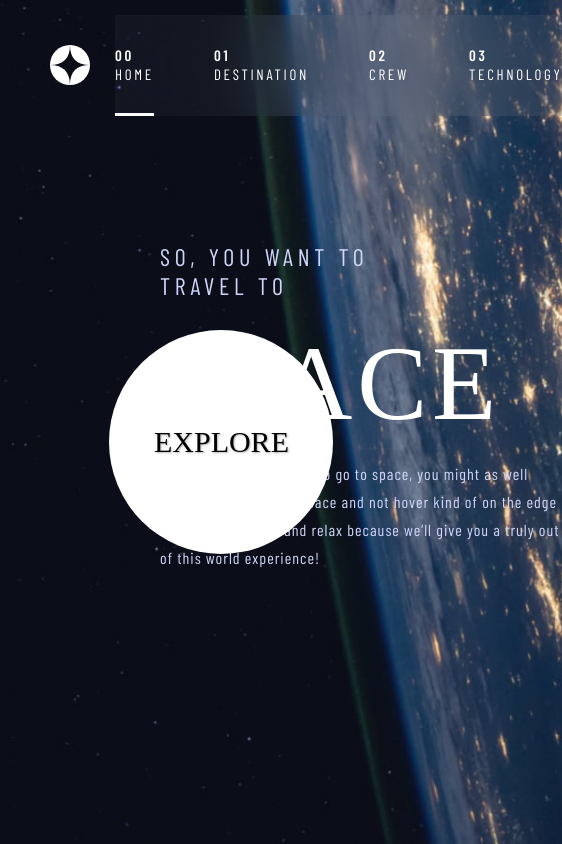
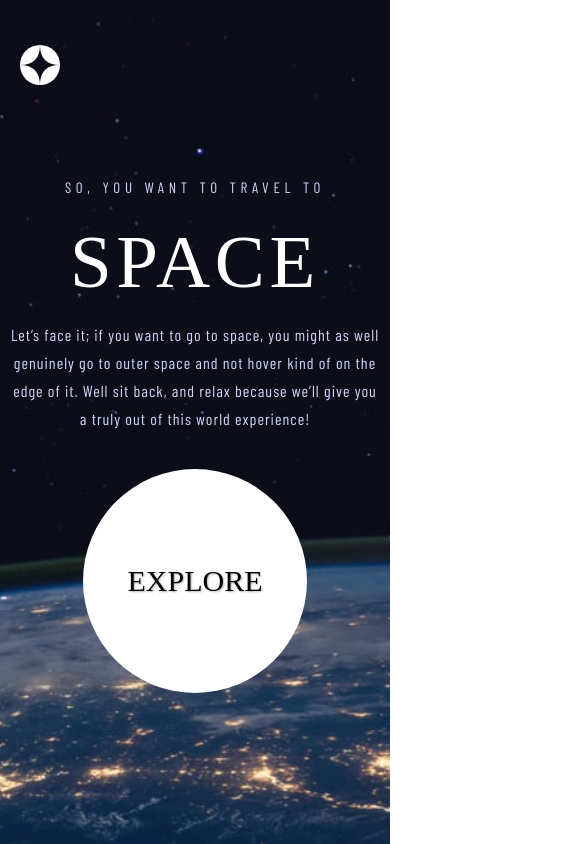
Before and after one commit to Anibal-quintero/space-tourism, a React (Vite) app: page / in a window 390 px wide. Shown: the whole page, 562 px wide, since content can reach past the window. Built offline with nearby package versions, Linux system fonts and the light colour scheme; a web font is replaced by a local one.

Commit message:
home page adapted to devices

```diff
--- a/src/components/BackgroundImage.css
+++ b/src/components/BackgroundImage.css
@@ -10,3 +10,31 @@
 .background-technology {
   background-image: url(../assets/technology/background-technology-desktop.jpg);
 }
+@media (max-width: 800px) {
+  .background-home {
+    background-image: url(../assets/home/background-home-tablet.jpg);
+  }
+  .background-destination {
+    background-image: url(../assets/destination/background-destination-tablet.jpg);
+  }
+  .background-crew {
+    background-image: url(../assets/crew/background-crew-tablet.jpg);
+  }
+  .background-technology {
+    background-image: url(../assets/technology/background-technology-tablet.jpg);
+  }
+}
+@media (max-width: 478px) {
+  .background-home {
+    background-image: url(../assets/home/background-home-mobile.jpg);
+  }
+  .background-destination {
+    background-image: url(../assets/destination/background-destination-mobile.jpg);
+  }
+  .background-crew {
+    background-image: url(../assets/crew/background-crew-mobile.jpg);
+  }
+  .background-technology {
+    background-image: url(../assets/technology/background-technology-mobile.jpg);
+  }
+}
--- a/src/components/Navar.css
+++ b/src/components/Navar.css
@@ -47,3 +47,20 @@ header ul li a span {
 .selected {
   border-color: #fff;
 }
+@media (max-width: 800px) {
+  header {
+    padding: 0 0 0 20px;
+  }
+  header div {
+    flex-grow: 0;
+  }
+  header ul {
+    gap: 0;
+    justify-content: space-evenly;
+  }
+}
+@media (max-width: 478px) {
+  header ul {
+    display: none;
+  }
+}
--- a/src/index.css
+++ b/src/index.css
@@ -8,7 +8,7 @@ body {
   background-size: cover;
   background-position: center;
   background-repeat: no-repeat;
-  height: 100vh;
+  min-height: 100vh;
 }
 ul {
   list-style-type: none;
--- a/src/pages/Destination.css
+++ b/src/pages/Destination.css
@@ -22,9 +22,6 @@
 }
 .destination__heading-number {
   color: #d0d6f95d;
-}
-.destination__image-container {
-  overflow: hidden;
 }
 .destination img {
   width: 23rem;
@@ -93,3 +90,34 @@
     transform: rotate(360deg);
   }
 }
+@media (max-width: 926px) {
+  .destination__content {
+    gap: 2em;
+  }
+  .destination__container {
+    width: 100%;
+    padding: 0 20px;
+  }
+}
+@media (max-width: 800px) {
+  .destination__content {
+    flex-direction: column;
+  }
+  .destination__heading {
+    margin: 10px 0 0px;
+  }
+  .destination img {
+    width: 16rem;
+    height: 16rem;
+  }
+  .destination__details {
+    width: 100%;
+  }
+  .destination__title {
+    font-size: 3rem;
+  }
+  .destination__description {
+    line-height: 20px;
+    margin: 0 0 20px 0;
+  }
+}
--- a/src/pages/Home.css
+++ b/src/pages/Home.css
@@ -1,10 +1,14 @@
 .home {
-  position: relative;
+  display: flex;
+  justify-content: space-between;
+  align-items: center;
   width: 100%;
   height: 100%;
-  padding: 7em 0 0 10em;
+  padding: 7.5em 10em 0 10em;
 }
-
+.home__container {
+  width: 25em;
+}
 .home__title {
   display: flex;
   flex-direction: column;
@@ -14,7 +18,6 @@
   letter-spacing: 4.72px;
   font-weight: 400;
 }
-
 .home__highlight {
   font-size: 105px;
   font-weight: 400;
@@ -22,18 +25,14 @@
   font-family: Bellefair;
   padding-top: 23px;
 }
-
 .home__description {
-  width: 25em;
+  /* width: 25em; */
   letter-spacing: 1px;
   line-height: 28px;
   color: #d0d6f9;
 }
-
 .home__explorer {
-  position: absolute;
-  right: 14.5%;
-  bottom: 4%;
+  position: relative;
   display: flex;
   justify-content: center;
   align-items: center;
@@ -72,3 +71,26 @@
     transform: rotate(360deg);
   }
 }
+@media (max-width: 940px) {
+  .home {
+    padding: 3em 0 0 0;
+    display: flex;
+    flex-direction: column;
+  }
+  .home__container {
+    text-align: center;
+    margin-bottom: 20px;
+  }
+}
+@media (max-width: 478px) {
+  .home__container {
+    width: 100%;
+    padding: 0 10px;
+  }
+  .home__title {
+    font-size: 15px;
+  }
+  .home__highlight {
+    font-size: 75px;
+  }
+}
--- a/src/pages/Home.jsx
+++ b/src/pages/Home.jsx
@@ -4,6 +4,7 @@ import "./Home.css";
 const Home = () => {
   return (
     <section className="home">
+      <div className="home__container">
         <h1 className="home__title">
           So, you want to travel to
           <span className="home__highlight">SPACE</span>
@@ -14,6 +15,7 @@ const Home = () => {
           back, and relax because we’ll give you a truly out of this world
           experience!
         </p>
+      </div>
       <Link to="/destination" className="home__explorer">
         Explore
       </Link>
```
Lines whose indentation alone changed are shown as unchanged.
